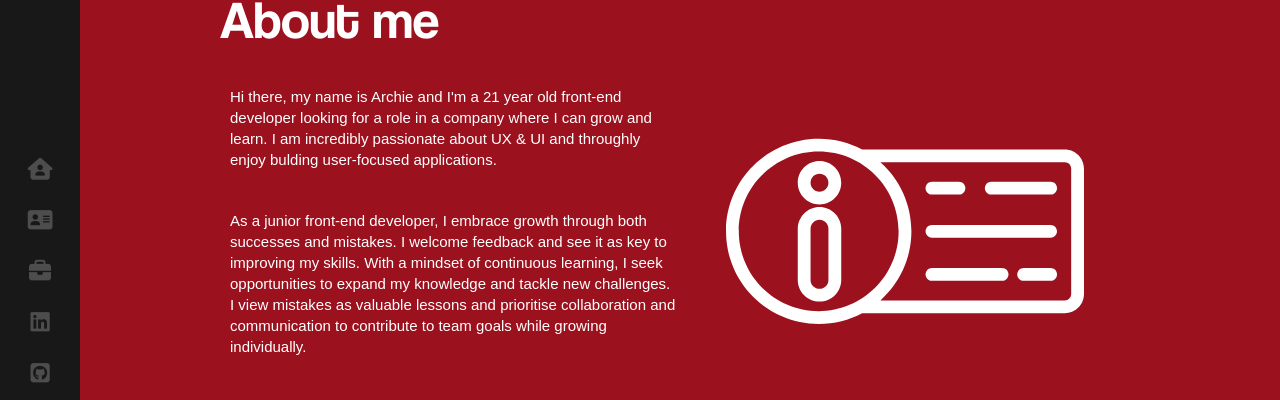
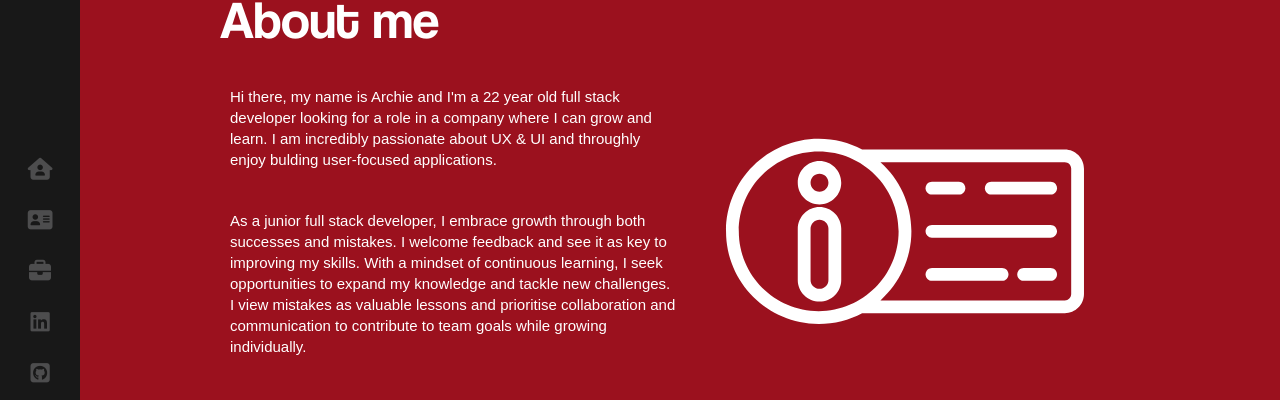
Before and after one commit to ag2332/Portfolio, a React (Create React App) app: page /About in a window 1280 px wide. Shown: the part 136-536 px from the top of the page. Built offline with nearby package versions, Linux system fonts and the light colour scheme.

Commit message:
age and info updates

```diff
--- a/src/components/About.js
+++ b/src/components/About.js
@@ -9,13 +9,13 @@ const About = () => {
       <div className="about-header-text">
         <h1>About me</h1>
         <p>
-          Hi there, my name is Archie and I'm a 21 year old front-end developer
+          Hi there, my name is Archie and I'm a 22 year old full stack developer
           looking for a role in a company where I can grow and learn. I am
           incredibly passionate about UX & UI and throughly enjoy bulding user-focused
           applications.
         </p>
         <p>
-          As a junior front-end developer, I embrace growth through both
+          As a junior full stack developer, I embrace growth through both
           successes and mistakes. I welcome feedback and see it as key to
           improving my skills. With a mindset of continuous learning, I seek
           opportunities to expand my knowledge and tackle new challenges.
--- a/src/components/Home.js
+++ b/src/components/Home.js
@@ -13,7 +13,7 @@ const Home = () => {
           <img className="title-logo" src={LogoALarge} alt="titleA" />
           <span>rchie</span>
         </h1>
-        <h2>Frontend/React Developer</h2>
+        <h2>Full Stack Developer</h2>
         <Buttons />
       </div>
       <div className="img-container">
```
